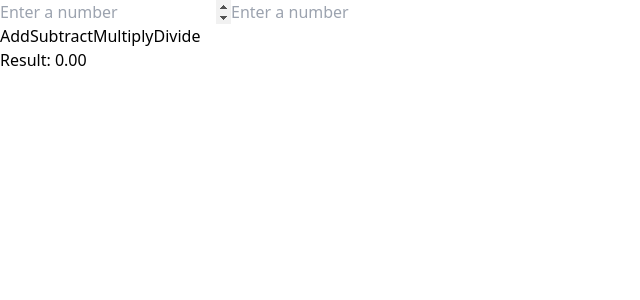
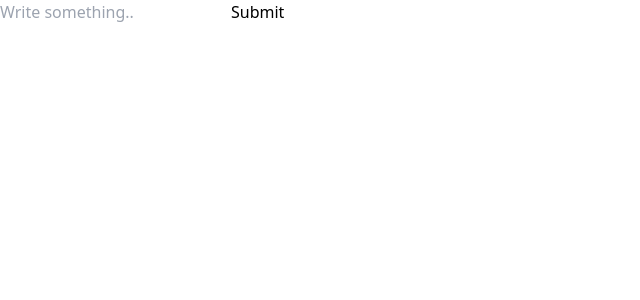
Before and after one commit to sulekaustubh/react-practice, a React (Vite) app: page / in a window 1280 px wide. Shown: the top 300 px of the page, without its empty margins (0-640 px from the left). Built offline with nearby package versions, Linux system fonts and the light colour scheme.

Commit message:
created DisableButton.jsx

```diff
--- a/src/App.jsx
+++ b/src/App.jsx
@@ -2,6 +2,7 @@ import Counter from './components/Counter';
 import ShowHide from './components/ShowHide';
 import ArrayMapping from './components/ArrayMapping';
 import Calculator from './components/Calculator';
+import DisableButton from './components/DisableButton'
 
 function App() {
 	return (
@@ -10,7 +11,8 @@ function App() {
 				{/* <Counter /> */}
 				{/* <ShowHide /> */}
 				{/* <ArrayMapping /> */}
-				<Calculator />
+				{/* <Calculator /> */}
+				<DisableButton />
 			</div>
 		</div>
 	);
--- /dev/null
+++ b/src/components/DisableButton.jsx
@@ -0,0 +1,21 @@
+import React, { useState } from 'react';
+
+function DisableButton() {
+	const [text, setText] = useState('');
+	return (
+		<>
+			<div className='flex space-y-4 flex-col'>
+				<input
+					type="text"
+					onChange={(e) => setText(e.target.value)}
+					value={text}
+					placeholder="Write something.."
+					className="text-black w-auto p-2 rounded-2xl border-4 border-blue-400"
+				/>
+				<button disabled={!text}>Submit</button>
+			</div>
+		</>
+	);
+}
+
+export default DisableButton;
```
